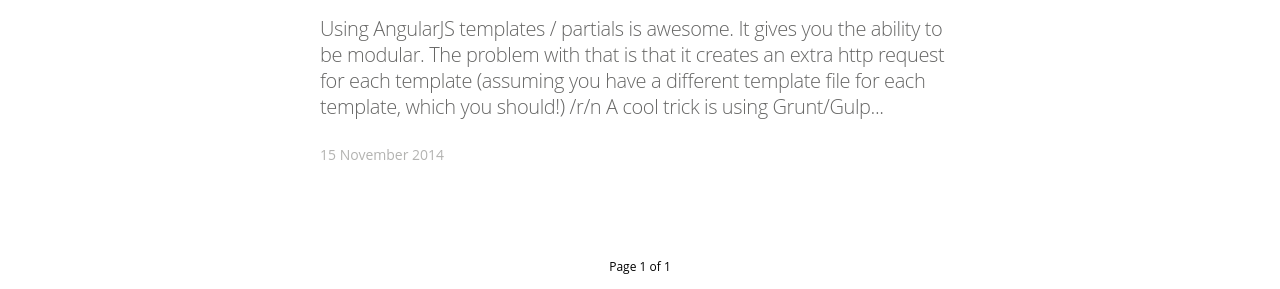
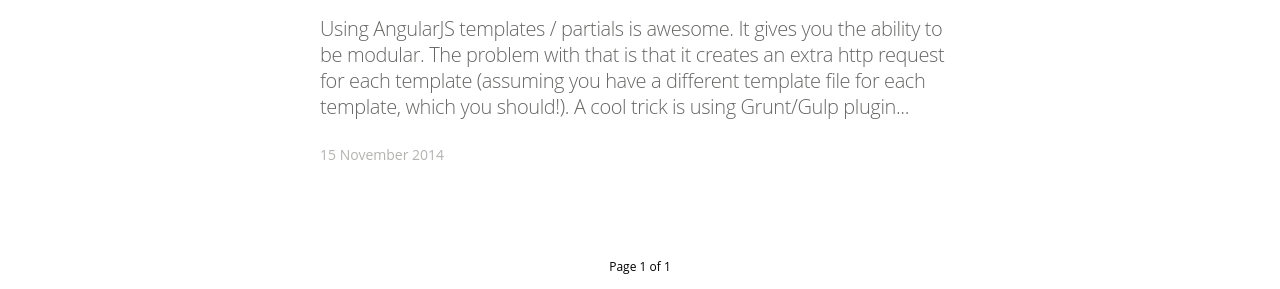
Before and after one commit to Morgan-Leon/yanivefraim.github.io, a Jekyll site: the page built from index.html, in a window 1280 px wide. Shown: the part 1886-2175 px from the top of the page. Built offline with Jekyll 4.4.1, drawn with Linux system fonts in a browser that asks for light colours; nearby versions of some CDN libraries; some web fonts are replaced; Markdown is read by kramdown in place of the engine named in the settings; the list of posts is cut into pages by our own code.

Commit message:
Update 2014-12-15-pre-caching-angularjs-templates-using-html2js.markdown

```diff
--- a/_posts/2014-12-15-pre-caching-angularjs-templates-using-html2js.markdown
+++ b/_posts/2014-12-15-pre-caching-angularjs-templates-using-html2js.markdown
@@ -7,7 +7,8 @@
 image: /assets/article_images/2014-08-29-welcome-to-jekyll/desktop.jpg
 ---
 
-Using AngularJS templates / partials is awesome. It gives you the ability to be modular. The problem with that is that it creates an extra http request for each template (assuming you have a different template file for each template, which you should!) /r/n A cool trick is using Grunt/Gulp plugin called html2js (if you're not using Grunt.js/Gulp.js, this could be a great time to start to). This plugin will pre compile all of your html templates to javascript, wrapping it as an Angular.js module and putting it into $templateCache. The output javascript could be concatenated into the main js file, minified and gZipped. Cool... Installing the plugin:
+Using AngularJS templates / partials is awesome. It gives you the ability to be modular. The problem with that is that it creates an extra http request for each template (assuming you have a different template file for each template, which you should!).
+A cool trick is using Grunt/Gulp plugin called html2js (if you're not using Grunt.js/Gulp.js, this could be a great time to start to). This plugin will pre compile all of your html templates to javascript, wrapping it as an Angular.js module and putting it into $templateCache. The output javascript could be concatenated into the main js file, minified and gZipped. Cool... Installing the plugin:
 
 
 >Grunt{% highlight js %}
```
